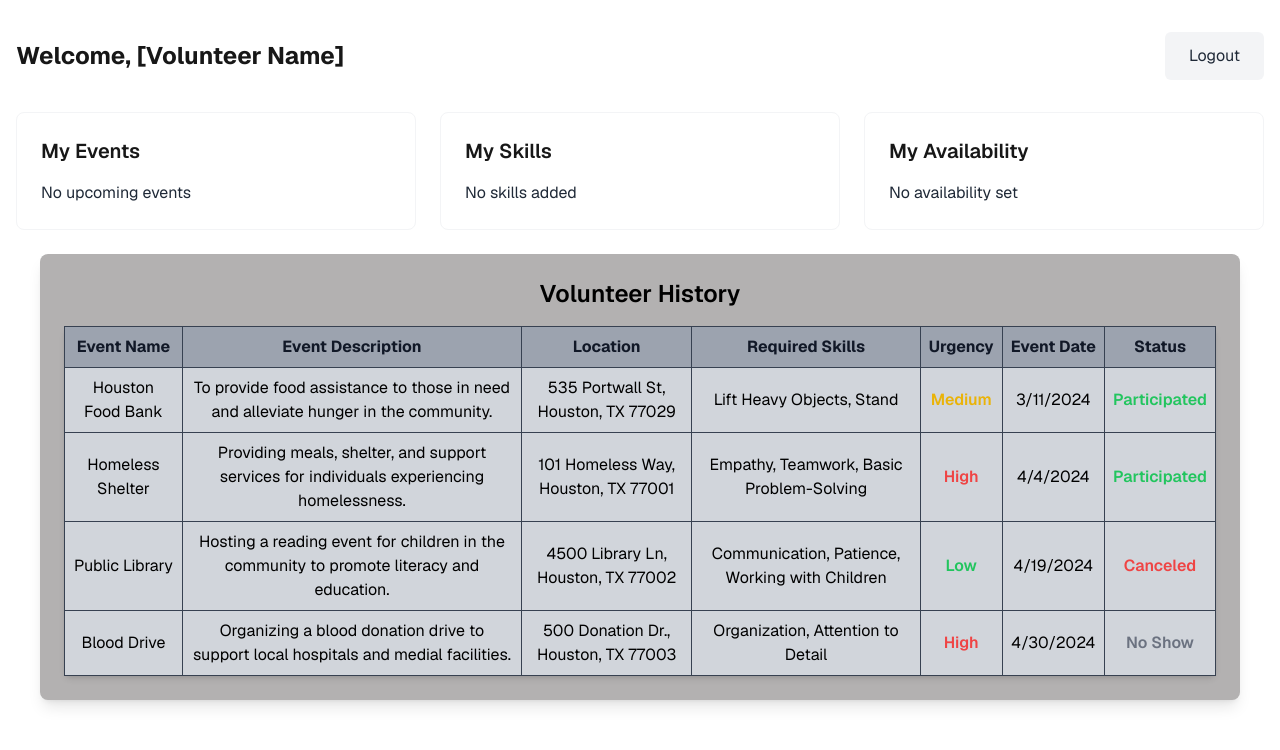
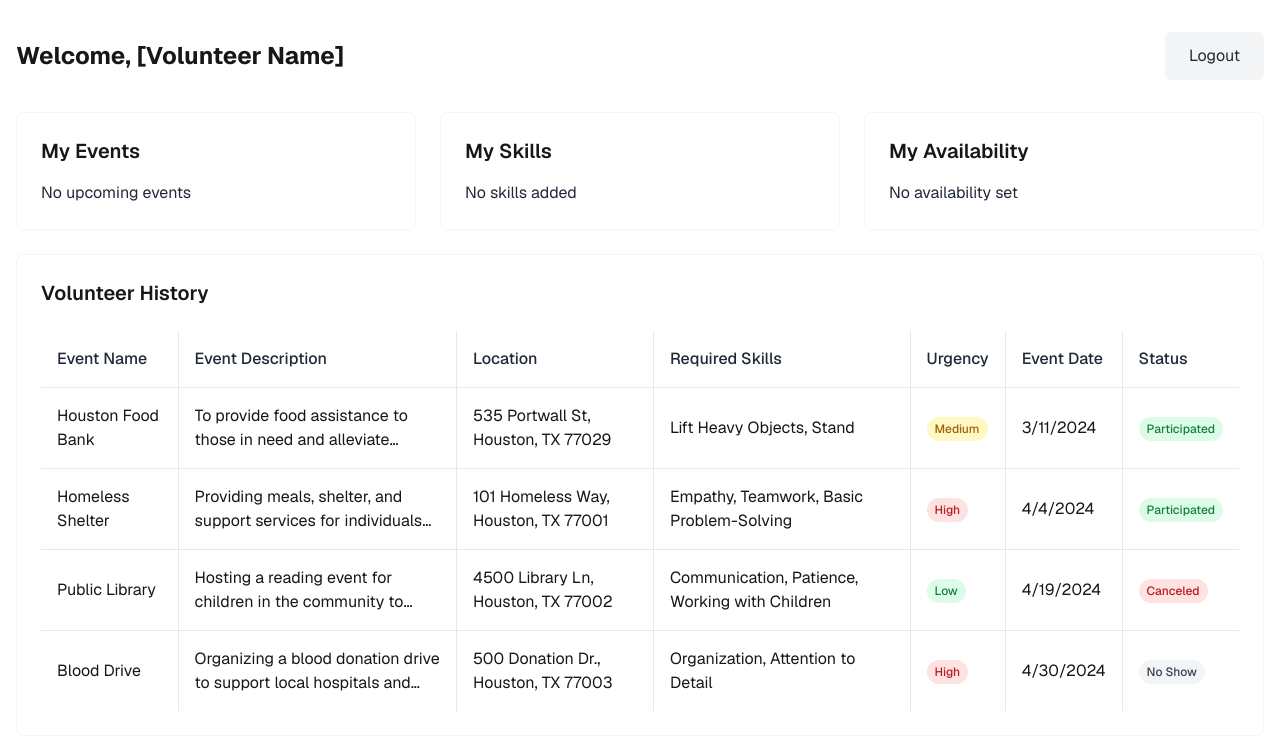
Before and after one commit to adamnelsonarcher/4353-Webapp, a Next.js app: page /volunteer/dashboard in a window 1280 px wide. Shown: the top 750 px of the page. Built offline with nearby package versions, Linux system fonts and the light colour scheme; sample sign-in values are in the browser's storage.

Commit message:
styled the volunteer history table

```diff
--- a/src/app/volunteer/dashboard/VolunteerHistory.tsx
+++ b/src/app/volunteer/dashboard/VolunteerHistory.tsx
@@ -30,7 +30,6 @@ const VolunteerHistory = () => {
           urgency: "Medium",
           eventDate: "03/11/2024",
           status: "Participated",
-
         },
         {
           eventName: "Homeless Shelter",
@@ -74,65 +73,78 @@ const VolunteerHistory = () => {
     return date.toLocaleDateString("en-US");
   };
 
+  const getUrgencyBadgeClass = (urgency: string) => {
+    const baseClass = "px-2 py-1 rounded-full text-xs font-medium";
+    switch (urgency) {
+      case "High":
+        return `${baseClass} bg-red-100 text-red-700`;
+      case "Medium":
+        return `${baseClass} bg-yellow-100 text-yellow-700`;
+      case "Low":
+        return `${baseClass} bg-green-100 text-green-700`;
+      default:
+        return baseClass;
+    }
+  };
+
+  const getStatusBadgeClass = (status: string) => {
+    const baseClass = "px-2 py-1 rounded-full text-xs font-medium";
+    switch (status) {
+      case "Participated":
+        return `${baseClass} bg-green-100 text-green-700`;
+      case "Canceled":
+        return `${baseClass} bg-red-100 text-red-700`;
+      case "No Show":
+        return `${baseClass} bg-gray-100 text-gray-700`;
+      case "Pending":
+        return `${baseClass} bg-yellow-100 text-yellow-700`;
+      default:
+        return baseClass;
+    }
+  };
+
   return (
-    <div className="p-6 bg-[#b3b1b1] shadow-lg rounded-lg text-white">
-      <h1 className="text-2xl font-semibold mb-4 text-center text-black">
-        Volunteer History
-      </h1>
-      <table className="w-full border border-gray-700 shadow-md rounded-md">
-        <thead className="bg-gray-400 text-gray-900">
-          <tr>
-            <th className="border border-gray-700 p-2">Event Name</th>
-            <th className="border border-gray-700 p-2">Event Description</th>
-            <th className="border border-gray-700 p-2">Location</th>
-            <th className="border border-gray-700 p-2">Required Skills</th>
-            <th className="border border-gray-700 p-2">Urgency</th>
-            <th className="border border-gray-700 p-2 whitespace-nowrap">Event Date</th>
-            <th className="border border-gray-700 p-2">Status</th>
+    <div className="feature-card overflow-hidden">
+      <h2 className="text-xl font-semibold mb-6">Volunteer History</h2>
+      <div className="overflow-x-auto">
+        <table className="w-full border-collapse bg-secondary/5 rounded-lg">
+          <thead>
+            <tr className="bg-secondary/20 text-secondary-foreground border-b border-secondary/10">
+              <th className="p-4 text-left font-medium border-r border-secondary/10 last:border-r-0">Event Name</th>
+              <th className="p-4 text-left font-medium border-r border-secondary/10 last:border-r-0">Event Description</th>
+              <th className="p-4 text-left font-medium border-r border-secondary/10 last:border-r-0">Location</th>
+              <th className="p-4 text-left font-medium border-r border-secondary/10 last:border-r-0">Required Skills</th>
+              <th className="p-4 text-left font-medium border-r border-secondary/10 last:border-r-0">Urgency</th>
+              <th className="p-4 text-left font-medium whitespace-nowrap border-r border-secondary/10 last:border-r-0">Event Date</th>
+              <th className="p-4 text-left font-medium border-r border-secondary/10 last:border-r-0">Status</th>
             </tr>
           </thead>
-        <tbody className="bg-gray-300 text-black">
+          <tbody className="divide-y divide-secondary/10">
             {history.map((entry, index) => (
-            <tr key={index} className="text-center border border-gray-700">
-              <td className="border border-gray-700 p-2">{entry.eventName}</td>
-              <td className="border border-gray-700 p-2">{entry.eventDescription}</td>
-              <td className="border border-gray-700 p-2">{entry.location}</td>
-              <td className="border border-gray-700 p-2">{entry.requiredSkills}</td>
-              <td
-                className={`border border-gray-700 p-2 font-semibold ${
-                  entry.urgency === "High"
-                    ? "text-red-500"
-                    : entry.urgency === "Medium"
-                    ? "text-yellow-500"
-                    : "text-green-500"
-                }`}
-              >
+              <tr key={index} className="hover:bg-secondary/10 transition-colors">
+                <td className="p-4 border-r border-secondary/10">{entry.eventName}</td>
+                <td className="p-4 max-w-md border-r border-secondary/10">
+                  <div className="line-clamp-2">{entry.eventDescription}</div>
+                </td>
+                <td className="p-4 border-r border-secondary/10">{entry.location}</td>
+                <td className="p-4 border-r border-secondary/10">{entry.requiredSkills}</td>
+                <td className="p-4 border-r border-secondary/10">
+                  <span className={getUrgencyBadgeClass(entry.urgency)}>
                     {entry.urgency}
+                  </span>
                 </td>
-              <td className="border border-gray-700 p-2 text-center whitespace-nowrap">
-                {formatDate(entry.eventDate)}
-              </td>
-              <td
-                className={`border border-gray-700 p-2 font-semibold ${
-                  entry.status === "Participated"
-                    ? "text-green-500"
-                    : entry.status === "Canceled"
-                    ? "text-red-500"
-                    : entry.status === "Pending"
-                    ? "text-yellow-500"
-                    : entry.status === "No Show"
-                    ? "text-gray-500"
-                    : ""
-
-                }`}
-              >
+                <td className="p-4 whitespace-nowrap border-r border-secondary/10">{formatDate(entry.eventDate)}</td>
+                <td className="p-4">
+                  <span className={getStatusBadgeClass(entry.status)}>
                     {entry.status}
+                  </span>
                 </td>
               </tr>
             ))}
           </tbody>
         </table>
       </div>
+    </div>
   );
 };
 
--- a/src/app/volunteer/dashboard/page.tsx
+++ b/src/app/volunteer/dashboard/page.tsx
@@ -26,12 +26,13 @@ export default function VolunteerDashboard() {
               localStorage.removeItem('volunteerLoggedIn');
               router.push('/');
             }}
+            className="hover:opacity-90 transition-opacity"
           >
             Logout
           </Button>
         </div>
 
-        <div className="grid gap-6 md:grid-cols-2 lg:grid-cols-3">
+        <div className="grid gap-6 md:grid-cols-2 lg:grid-cols-3 mb-6">
           <div className="feature-card">
             <h2 className="text-xl font-semibold mb-4">My Events</h2>
             <p className="text-secondary-foreground">No upcoming events</p>
@@ -47,12 +48,9 @@ export default function VolunteerDashboard() {
             <p className="text-secondary-foreground">No availability set</p>
           </div>
         </div>
-        <div className="p-6">
-          <VolunteerHistory />
-        </div>
 
+        <VolunteerHistory />
       </div>
     </div>
-
   );
 }
```
Lines whose indentation alone changed are shown as unchanged.
